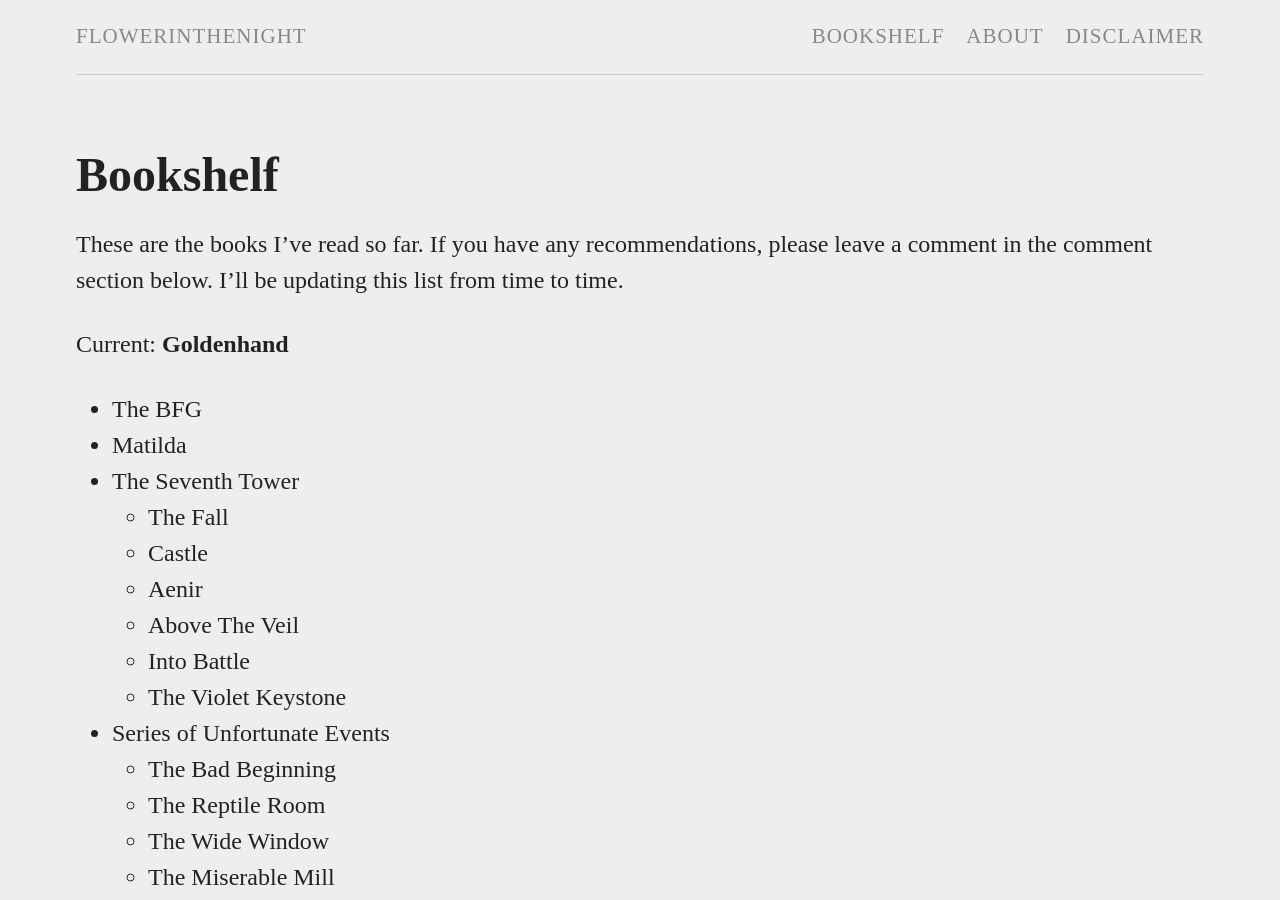
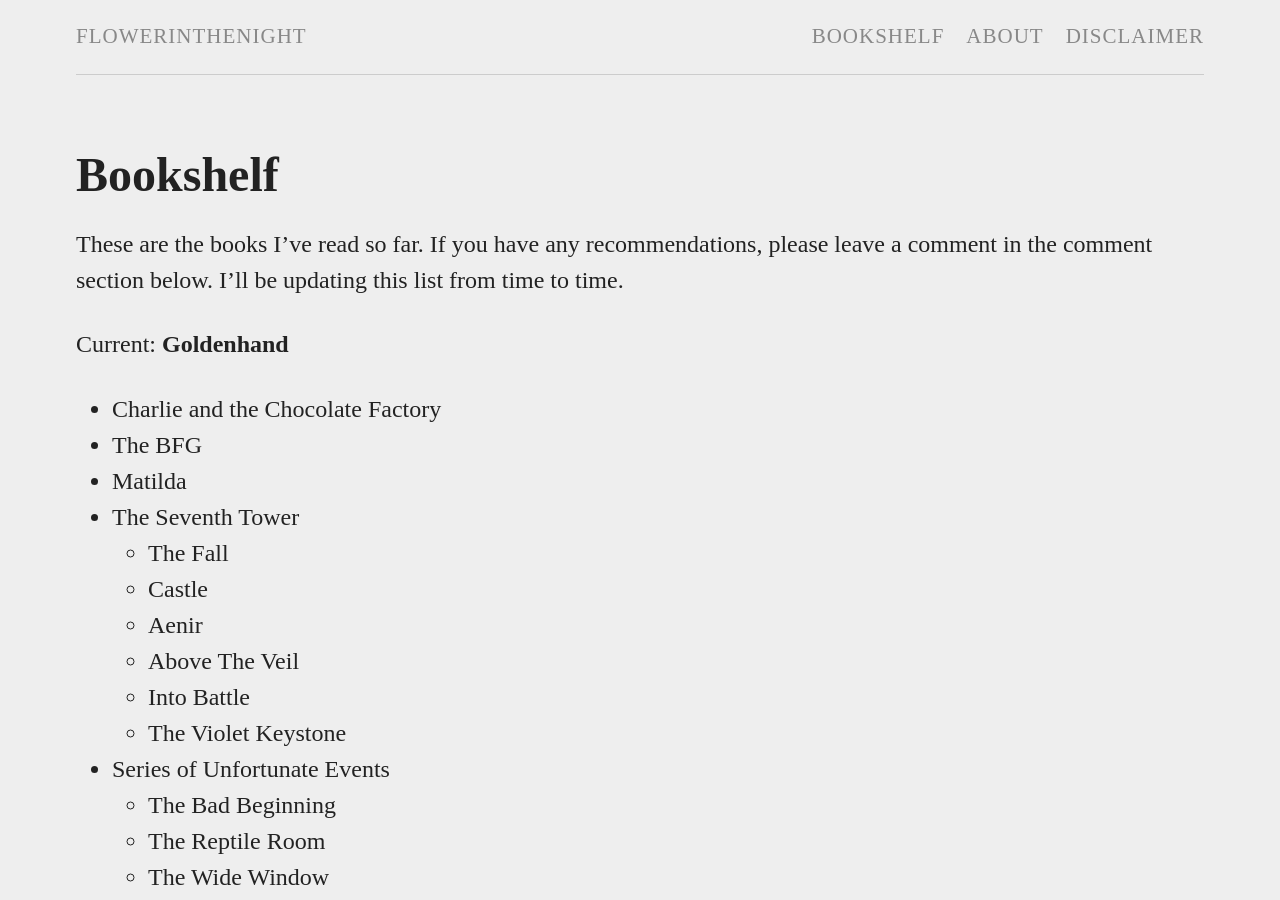
Before and after one commit to flowerinthenight/flowerinthenight.github.io, a Jekyll site: the page built from bookshelf.md, in a window 1280 px wide and 900 px high. Built offline with Jekyll 4.4.1, drawn with Linux system fonts in a browser that asks for light colours; some web fonts are replaced; comment, search, counter and statistics services are not loaded.

Commit message:
Update bookshelf.md

```diff
--- a/bookshelf.md
+++ b/bookshelf.md
@@ -8,6 +8,7 @@ These are the books I've read so far. If you have any recommendations, please le
 
 Current: **Goldenhand**
 
+* Charlie and the Chocolate Factory
 * The BFG
 * Matilda
 * The Seventh Tower
```
